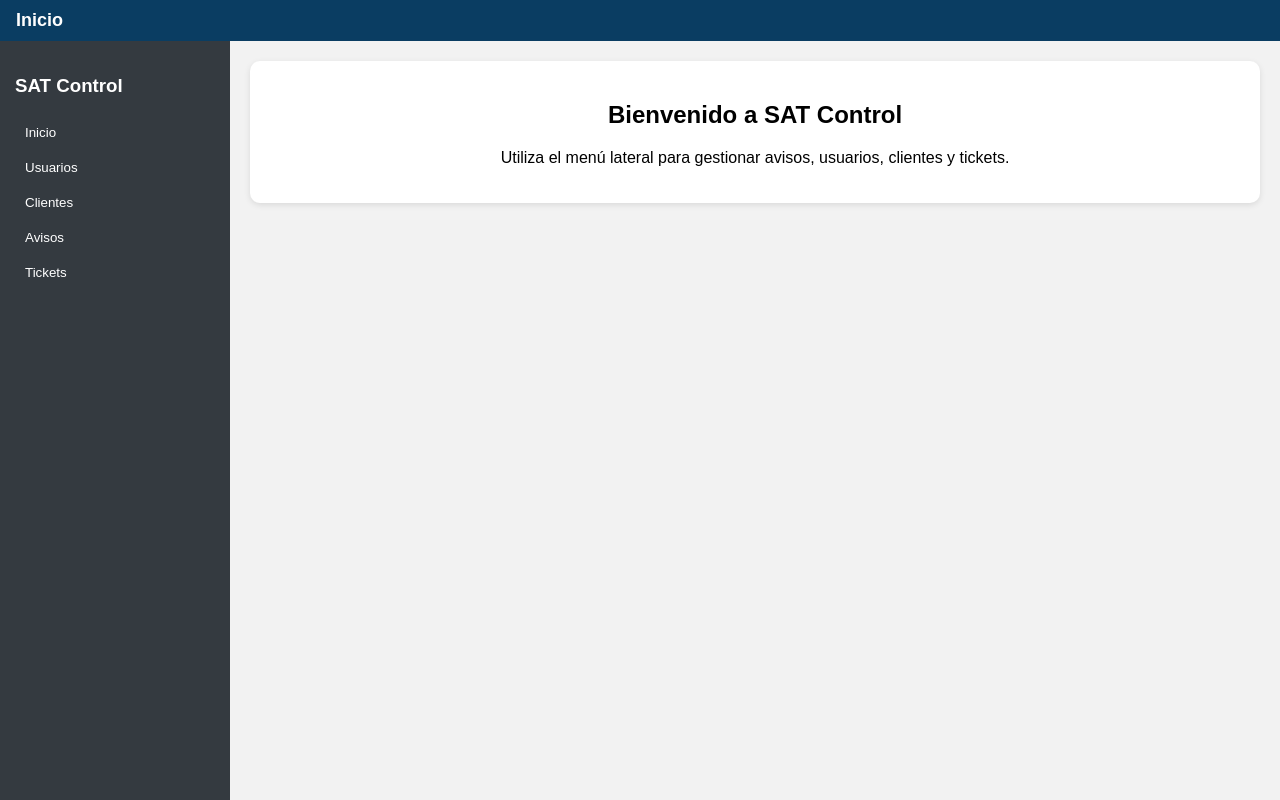
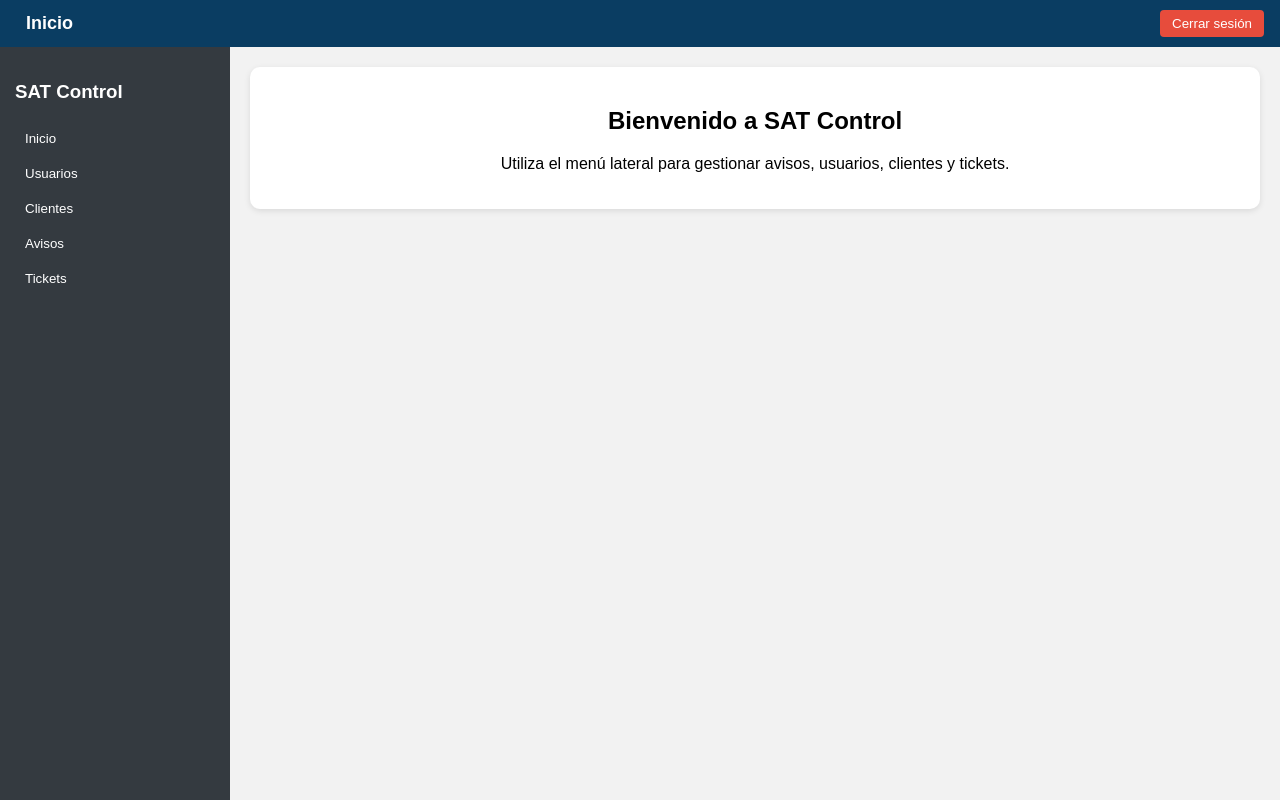
Before and after one commit to gomrasda/sat-app, a website: page public/index.html in a window 1280 px wide. Drawn offline with Linux system fonts and the light colour scheme; sample sign-in values are in the browser's storage.

Commit message:
Update index.html

```diff
--- a/public/index.html
+++ b/public/index.html
@@ -31,6 +31,15 @@
       color: white;
       font-size: 24px;
       cursor: pointer;
+    }
+    .logout-btn {
+      background: #e74c3c;
+      color: white;
+      border: none;
+      padding: 6px 12px;
+      border-radius: 4px;
+      cursor: pointer;
+      margin-left: 10px;
     }
     .container {
       flex: 1;
@@ -80,9 +89,13 @@
 </head>
 <body>
   <header>
-    <button class="hamburguesa" onclick="toggleSidebar()">☰</button>
-    <h1>Inicio</h1>
+    <div style="display: flex; align-items: center;">
+      <button class="hamburguesa" onclick="toggleSidebar()">☰</button>
+      <h1 style="margin-left: 10px;">Inicio</h1>
+    </div>
+    <button class="logout-btn" onclick="logout()">Cerrar sesión</button>
   </header>
+
   <div class="container">
     <div class="sidebar" id="sidebar">
       <h3>SAT Control</h3>
@@ -105,6 +118,16 @@
       const sidebar = document.getElementById("sidebar");
       sidebar.style.display = sidebar.style.display === "flex" ? "none" : "flex";
     }
+
+    function logout() {
+      localStorage.removeItem("token");
+      location.href = "login.html";
+    }
+
+    // Redirigir si no está logueado
+    if (!localStorage.getItem("token")) {
+      location.href = "login.html";
+    }
   </script>
 </body>
 </html>
```
